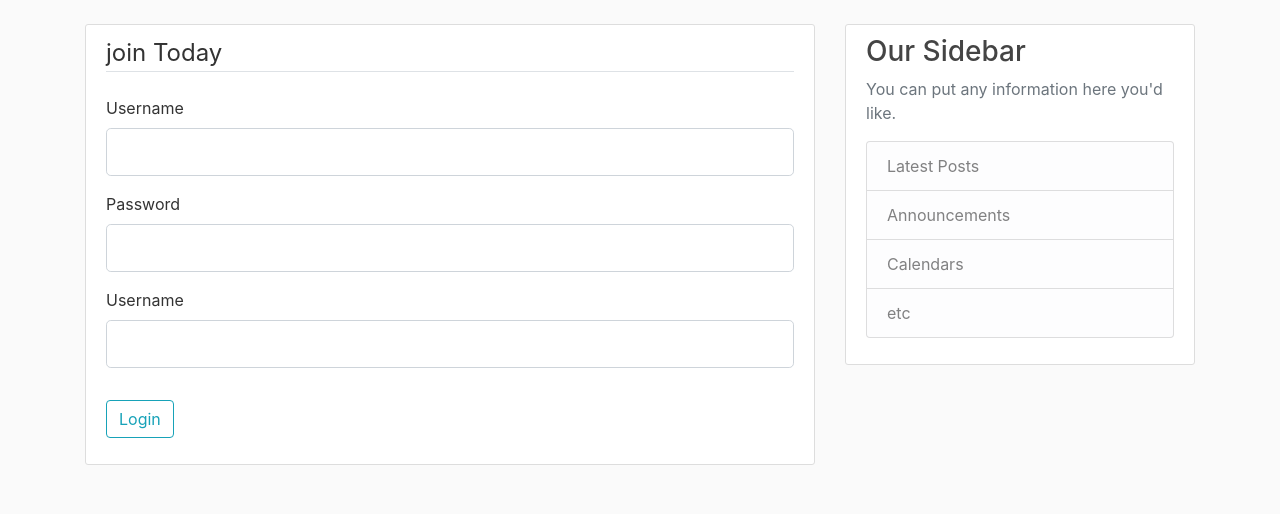
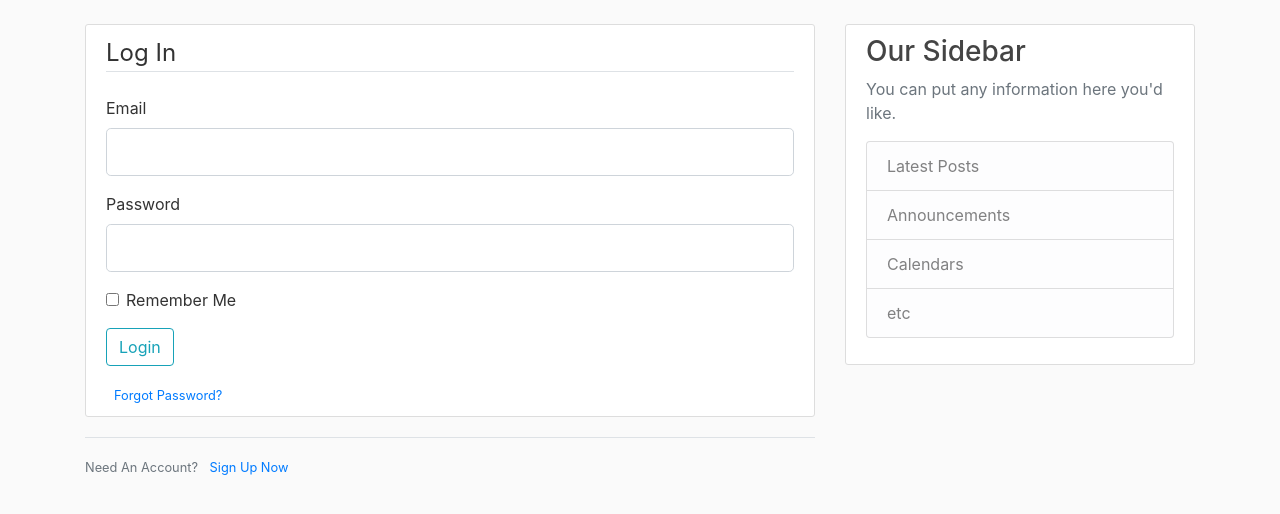
Before and after one commit to ragitu5552/Blog-Website, a Flask app: page /login in a window 1280 px wide. Shown: the part 56-570 px from the top of the page. Run offline with Flask 3, Linux system fonts and the light colour scheme; some libraries are stand-ins or nearby versions.

Commit message:
Added Database functionalities in Blog website

```diff
--- a/flaskBlog.py
+++ b/flaskBlog.py
@@ -1,43 +1,84 @@
-# save this as app.py
-from flask import Flask, render_template, url_for
-from forms import RegistrationForm, loginForm
+from datetime import datetime
+from flask import Flask, render_template, url_for, flash, redirect
+from flask_sqlalchemy import SQLAlchemy
+from forms import RegistrationForm, LoginForm
 
 app = Flask(__name__)
-app.config['SECRET_KEY']='6fcb6719bc5ecf0a13deea4042a593'
+app.config['SECRET_KEY'] = '5791628bb0b13ce0c676dfde280ba245'
+app.config['SQLALCHEMY_DATABASE_URI'] = 'sqlite:///site.db'
+db = SQLAlchemy(app)
 
-dummy = [
+
+class User(db.Model):
+    id = db.Column(db.Integer, primary_key=True)
+    username = db.Column(db.String(20), unique=True, nullable=False)
+    email = db.Column(db.String(120), unique=True, nullable=False)
+    image_file = db.Column(db.String(20), nullable=False, default='default.jpg')
+    password = db.Column(db.String(60), nullable=False)
+    posts = db.relationship('Post', backref='author', lazy=True)
+
+    def __repr__(self):
+        return f"User('{self.username}', '{self.email}', '{self.image_file}')"
+
+
+class Post(db.Model):
+    id = db.Column(db.Integer, primary_key=True)
+    title = db.Column(db.String(100), nullable=False)
+    date_posted = db.Column(db.DateTime, nullable=False, default=datetime.utcnow)
+    content = db.Column(db.Text, nullable=False)
+    user_id = db.Column(db.Integer, db.ForeignKey('user.id'), nullable=False)
+
+    def __repr__(self):
+        return f"Post('{self.title}', '{self.date_posted}')"
+
+
+posts = [
     {
-        'author': 'TukTuk',
-        'title': 'TukTuk Blog',
-        'content': 'First ever blog of TukTuk',
-        'posted_date': '15 june, 2024'
+        'author': 'Corey Schafer',
+        'title': 'Blog Post 1',
+        'content': 'First post content',
+        'date_posted': 'April 20, 2018'
     },
     {
-        'author': 'Ravikesh Kumar',
-        'title': 'Food Blog post',
-        'content': 'First ever food blog by Ravikesh',
-        'posted_date': '15 june, 2024'
+        'author': 'Jane Doe',
+        'title': 'Blog Post 2',
+        'content': 'Second post content',
+        'date_posted': 'April 21, 2018'
     }
 ]
+
 
 @app.route("/")
 @app.route("/home")
 def home():
-    return render_template('home.html', dummy=dummy)
+    return render_template('home.html', posts=posts)
+
 
 @app.route("/about")
 def about():
     return render_template('about.html', title='About')
 
-@app.route("/register")
+
+@app.route("/register", methods=['GET', 'POST'])
 def register():
     form = RegistrationForm()
-    return render_template('register.html', form=form)
+    if form.validate_on_submit():
+        flash(f'Account created for {form.username.data}!', 'success')
+        return redirect(url_for('home'))
+    return render_template('register.html', title='Register', form=form)
 
-@app.route("/login")
+
+@app.route("/login", methods=['GET', 'POST'])
 def login():
-    form = loginForm()
-    return render_template('login.html', form=form)
+    form = LoginForm()
+    if form.validate_on_submit():
+        if form.email.data == 'admin@blog.com' and form.password.data == 'password':
+            flash('You have been logged in!', 'success')
+            return redirect(url_for('home'))
+        else:
+            flash('Login Unsuccessful. Please check username and password', 'danger')
+    return render_template('login.html', title='Login', form=form)
 
-if __name__ == "__main__":
+
+if __name__ == '__main__':
     app.run(debug=True)
--- a/forms.py
+++ b/forms.py
@@ -2,17 +2,21 @@ from flask_wtf import FlaskForm
 from wtforms import StringField, PasswordField, SubmitField, BooleanField
 from wtforms.validators import DataRequired, Length, Email, EqualTo
 
+
 class RegistrationForm(FlaskForm):
-    username= StringField('Username', validators=[DataRequired(),
-                                                Length(min=2, max=25)])
-    email= StringField('Email', validators=[DataRequired(), Email()])
+    username = StringField('Username',
+                           validators=[DataRequired(), Length(min=2, max=20)])
+    email = StringField('Email',
+                        validators=[DataRequired(), Email()])
     password = PasswordField('Password', validators=[DataRequired()])
-    confirm_password= PasswordField('Confirm Password', validators=[DataRequired(), EqualTo('password')])
+    confirm_password = PasswordField('Confirm Password',
+                                     validators=[DataRequired(), EqualTo('password')])
     submit = SubmitField('Sign Up')
 
-class loginForm(FlaskForm):
-    username= StringField('Username', validators=[DataRequired(),
-                                                Length(min=2, max=25)])
+
+class LoginForm(FlaskForm):
+    email = StringField('Email',
+                        validators=[DataRequired(), Email()])
     password = PasswordField('Password', validators=[DataRequired()])
     remember = BooleanField('Remember Me')
     submit = SubmitField('Login')
--- a/templates/layout.html
+++ b/templates/layout.html
@@ -1,16 +1,19 @@
 <!DOCTYPE html>
-<html lang="en">
+<html>
 <head>
-    <meta charset="UTF-8">
+    <!-- Required meta tags -->
+    <meta charset="utf-8">
     <meta name="viewport" content="width=device-width, initial-scale=1, shrink-to-fit=no">
 
     <!-- Bootstrap CSS -->
-    <link rel="stylesheet" href="https://cdn.jsdelivr.net/npm/bootstrap@4.3.1/dist/css/bootstrap.min.css" integrity="sha384-ggOyR0iXCbMQv3Xipma34MD+dH/1fQ784/j6cY/iJTQUOhcWr7x9JvoRxT2MZw1T" crossorigin="anonymous">
-    <link rel="stylesheet" type="text/css" href="static/main.css">
+    <link rel="stylesheet" href="https://maxcdn.bootstrapcdn.com/bootstrap/4.0.0/css/bootstrap.min.css" integrity="sha384-Gn5384xqQ1aoWXA+058RXPxPg6fy4IWvTNh0E263XmFcJlSAwiGgFAW/dAiS6JXm" crossorigin="anonymous">
+
+    <link rel="stylesheet" type="text/css" href="{{ url_for('static', filename='main.css') }}">
+
     {% if title %}
-        <title>Blog page - {{title}}</title>
+        <title>Flask Blog - {{ title }}</title>
     {% else %}
-        <title> Blog page</title>
+        <title>Flask Blog</title>
     {% endif %}
 </head>
 <body>
--- a/templates/login.html
+++ b/templates/login.html
@@ -1,27 +1,52 @@
-{% extends 'layout.html' %}
-
+{% extends "layout.html" %}
 {% block content %}
     <div class="content-section">
         <form method="POST" action="">
-        {{form.hidden_tag()}}
+            {{ form.hidden_tag() }}
             <fieldset class="form-group">
-            <legend class="border-bottom mb-4">join Today</legend>
+                <legend class="border-bottom mb-4">Log In</legend>
                 <div class="form-group">
-                {{ form.username.label(class="form-control-label")}}
-                {{ form.username(class="form-control form-control-lg")}}
+                    {{ form.email.label(class="form-control-label") }}
+                    {% if form.email.errors %}
+                        {{ form.email(class="form-control form-control-lg is-invalid") }}
+                        <div class="invalid-feedback">
+                            {% for error in form.email.errors %}
+                                <span>{{ error }}</span>
+                            {% endfor %}
+                        </div>
+                    {% else %}
+                        {{ form.email(class="form-control form-control-lg") }}
+                    {% endif %}
                 </div>
                 <div class="form-group">
-                {{ form.password.label(class="form-control-label")}}
-                {{ form.password(class="form-control form-control-lg")}}
+                    {{ form.password.label(class="form-control-label") }}
+                    {% if form.password.errors %}
+                        {{ form.password(class="form-control form-control-lg is-invalid") }}
+                        <div class="invalid-feedback">
+                            {% for error in form.password.errors %}
+                                <span>{{ error }}</span>
+                            {% endfor %}
                         </div>
-            <div class="form-group">
-                {{ form.username.label(class="form-control-label")}}
-                {{ form.username(class="form-control form-control-lg")}}
+                    {% else %}
+                        {{ form.password(class="form-control form-control-lg") }}
+                    {% endif %}
+                </div>
+                <div class="form-check">
+                    {{ form.remember(class="form-check-input") }}
+                    {{ form.remember.label(class="form-check-label") }}
                 </div>
             </fieldset>
             <div class="form-group">
-            {{ form.submit(class="btn btn-outline-info")}}
+                {{ form.submit(class="btn btn-outline-info") }}
             </div>
+            <small class="text-muted ml-2">
+                <a href="#">Forgot Password?</a>
+            </small>
         </form>
     </div>
+    <div class="border-top pt-3">
+        <small class="text-muted">
+            Need An Account? <a class="ml-2" href="{{ url_for('register') }}">Sign Up Now</a>
+        </small>
+    </div>
 {% endblock content %}
```
Also changed, not shown: other parts of templates/layout.html (+19 -8 lines), create_db.py (added, +21 -0 lines), templates/home.html (+3 -5 lines), templates/register.html (+49 -13 lines), instance/site.db (added). Lines whose indentation alone changed are shown as unchanged.
